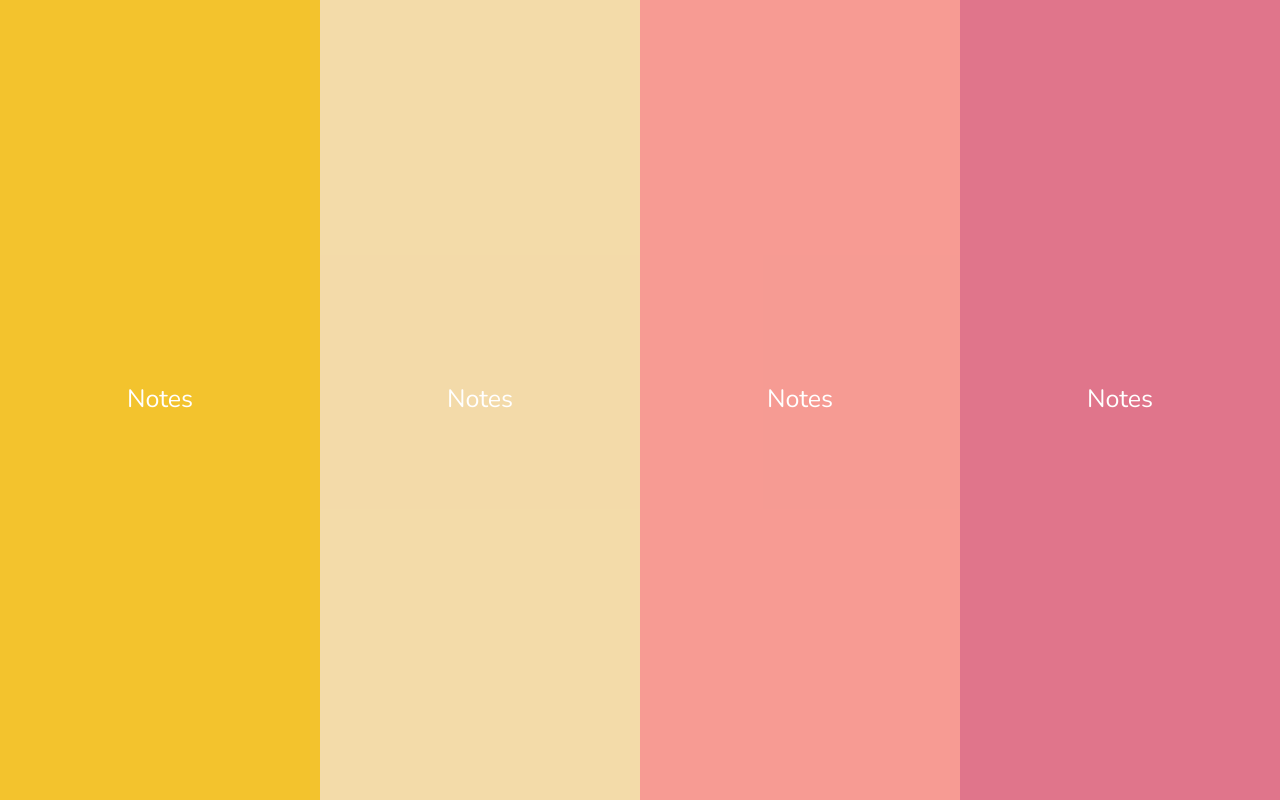
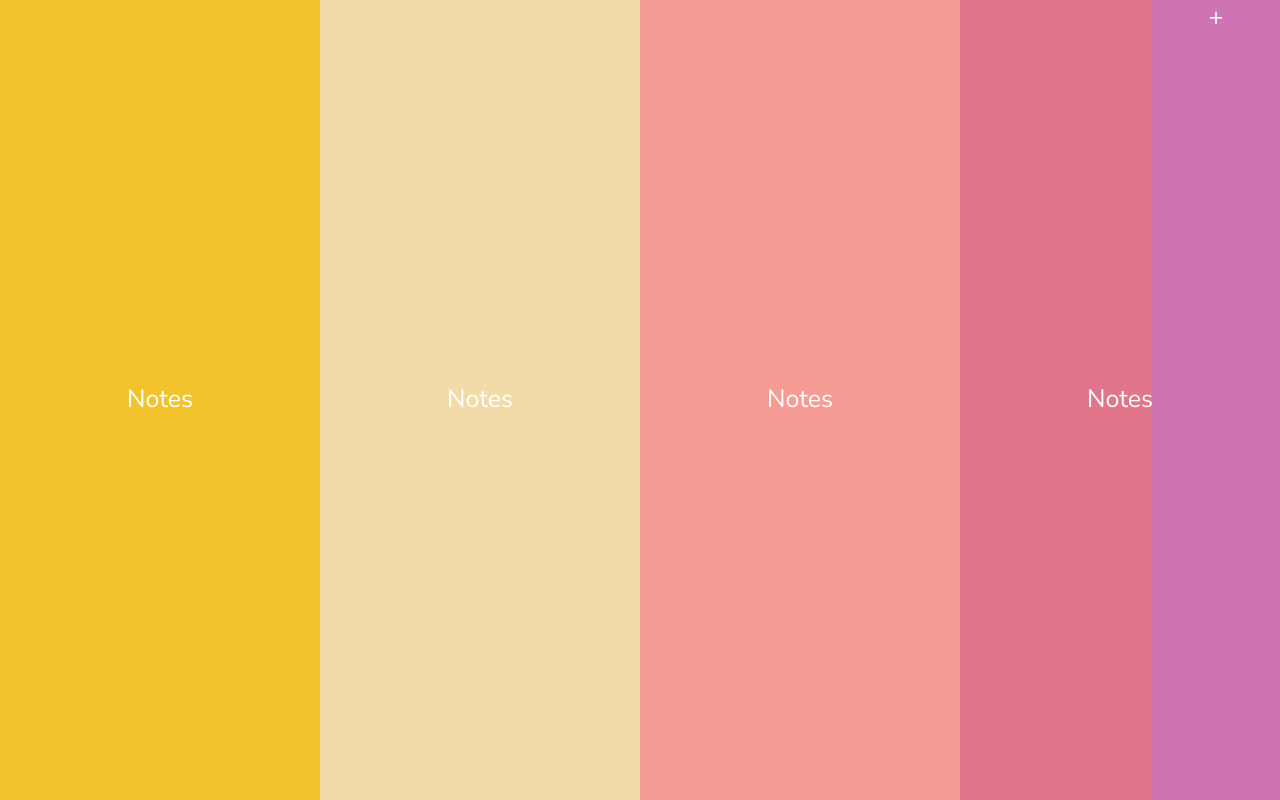
Before and after one commit to floriandejonckheere/tiler, a plain HTML site: page index.html in a window 1280 px wide. Drawn offline with nearby package versions, Linux system fonts and the light colour scheme.

Commit message:
Added color palette loading

```diff
--- /dev/null
+++ b/colors/platinum.json
@@ -0,0 +1,15 @@
+{
+	"title":	"Platinum The Trinity",
+	"author":	"Thgorn",
+	"colors": [{
+		"bgColor":	"#F3C32D"
+	},{
+		"bgColor":	"#F1D294"
+	},{
+		"bgColor":	"#F58379"
+	},{
+		"bgColor":	"#D9536F"
+	},{
+		"bgColor":	"#CE74B3"
+	}]
+}
--- a/colours.css
+++ /dev/null
@@ -1,22 +0,0 @@
-/*
- * colours.css - colour palette
- *
- * Florian Dejonckheere <florian@floriandejonckheere.be>
- *
- * */
-
-.color-1 {
-	background-color:	#F3C32D;
-}
-
-.color-2 {
-	background-color:	#F1D294;
-}
-
-.color-3 {
-	background-color:	#F58379;
-}
-
-.color-4 {
-	background-color:	#D9536F;
-}
--- a/index.html
+++ b/index.html
@@ -5,26 +5,31 @@
 		<meta http-equiv="content-type" content="text/html; charset=UTF-8">
 		<meta name="viewport" content="width=device-width, initial-scale=1, maximum-scale=1">
 		<link rel="stylesheet" type="text/css" href="http://maxcdn.bootstrapcdn.com/bootstrap/3.2.0/css/bootstrap.min.css">
-		<link rel="stylesheet" type="text/css" href="tiles.css">
-		<link rel="stylesheet" type="text/css" href="colours.css">
+		<link rel="stylesheet" type="text/css" href="tiler.css">
 		<link rel="stylesheet" type="text/css" href="http://fonts.googleapis.com/css?family=Nunito:300,700">
+
+		<script type="text/JavaScript" src="http://code.jquery.com/jquery-1.11.1.min.js"></script>
+		<script type="text/JavaScript" src="tiler.js"></script>
 	</head>
 	<body>
-		<div class="wrapper">
-			<div class="row">
-				<div class="col-md-3 color-1 tile">
+		<table class="wrapper">
+			<tr>
+				<td class="tile tile-inactive color-0">
 					<span class="tile-title">Notes</span>
-				</div>
-				<div class="col-md-3 color-2 tile">
+				</td>
+				<td class="tile tile-inactive color-1">
 					<span class="tile-title">Notes</span>
-				</div>
-				<div class="col-md-3 color-3 tile">
+				</td>
+				<td class="tile tile-inactive color-2">
 					<span class="tile-title">Notes</span>
-				</div>
-				<div class="col-md-3 color-4 tile">
+				</td>
+				<td class="tile tile-inactive color-3">
 					<span class="tile-title">Notes</span>
-				</div>
+				</td>
+			</tr>
+			<div class="tile tile-inactive color-4 tile-add">
+				<span class="tile-title">+</span>
 			</div>
-		</div>
+		</table>
 	</body>
 </html>
--- /dev/null
+++ b/tiler.css
@@ -0,0 +1,73 @@
+/*
+ * tiles.css - main tile stylesheet
+ *
+ * Florian Dejonckheere <florian@floriandejonckheere.be>
+ *
+ * */
+
+/* General */
+body,html {
+	padding:	0;
+	margin:		0;
+
+	height:		100%;
+
+	font-family:	'Nunito', 'Source Sans Pro', sans-serif;
+	color:		white;
+}
+
+table {
+	table-layout:	fixed;
+}
+
+table.wrapper {
+	width:		100%;
+	height:		100%;
+}
+
+table.wrapper td {
+	opacity:	0.8;
+}
+
+table.wrapper td:hover {
+	opacity:	1;
+}
+
+/* tiles */
+
+.tile {
+	transition:		all 0.5s ease;
+	-ms-transition:		all 0.5s ease;
+	-moz-transition:	all 0.5s ease;
+	-webkit-transition:	all 0.5s ease;
+	-o-transition:		all 0.5s ease;
+}
+
+.tile-inactive {
+	width:		auto;
+}
+
+.tile-active {
+	width:		65%;
+}
+
+.tile-title {
+	display:	inline-block;
+	width:		100%;
+
+	margin:		auto auto;
+
+	text-align:	center;
+	font-size:	25px;
+}
+
+.tile-add {
+	position:	absolute;
+	right:		0;
+	width:		10%;
+	height:		100%;
+
+	z-index:	1;
+
+	vertical-align:	middle;
+}
--- /dev/null
+++ b/tiler.js
@@ -0,0 +1,40 @@
+/*
+ * tiler.js - tiling actions
+ *
+ * Florian Dejonckheere <florian@floriandejonckheere.be>
+ *
+ * */
+
+var palettes = ['colors03', 'platinum'];
+var colors = [];
+
+$(document).ready(function(){
+	var loadPalette = function(name){
+		$.getJSON('colors/' + name + '.json', function(data){
+				colors = data.colors;
+				// Assign colors
+				$.each(colors, function(index, value){
+					$('.color-' + index).css('background-color',	colors[index].bgColor);
+					$('.color-' + index).css('color',		(colors[index].textColor ? colors[index].textColor : '#FFFFFF'));
+				});
+			});
+	}
+
+	/* MIME type hack */
+	$.ajaxSetup({beforeSend: function(xhr){
+		if (xhr.overrideMimeType){
+			xhr.overrideMimeType("application/json");
+		}}
+	});
+
+	/* Load color palettes */
+	//$.each(palettes, function(index, value){
+		//loadPalette(value);
+		loadPalette(palettes[1]);
+	//});
+
+	$('.tile').click(function(){
+		$('.tile').removeClass('tile-active').addClass('tile-inactive');
+		$(this).removeClass('tile-inactive').addClass('tile-active');
+	});
+});
--- a/tiles.css
+++ /dev/null
@@ -1,51 +0,0 @@
-/*
- * tiles.css - main tile stylesheet
- *
- * Florian Dejonckheere <florian@floriandejonckheere.be>
- *
- * */
-
-/* General */
-body,html {
-	padding:	0;
-	margin:		0;
-
-	height:		100%;
-
-	font-family:	'Nunito', 'Source Sans Pro', sans-serif;
-}
-
-.wrapper {
-	height:		100%;
-	width:		100%;
-	display:	table;
-}
-
-/* Tiles */
-.row {
-	display:	table-row;
-}
-
-.tile {
-	float:		none;
-	display:	table-cell;
-	vertical-align:	middle;
-
-	opacity:	0.8;
-}
-
-.tile:hover,
-.tile:active {
-	opacity:	1;
-}
-
-.tile-title {
-	display:	inline-block;
-	width:		100%;
-
-	margin:		auto auto;
-
-	text-align:	center;
-	color:		white;
-	font-size:	25px;
-}
```
Also changed, not shown: colors/colors03.json (added, +20 -0 lines).
